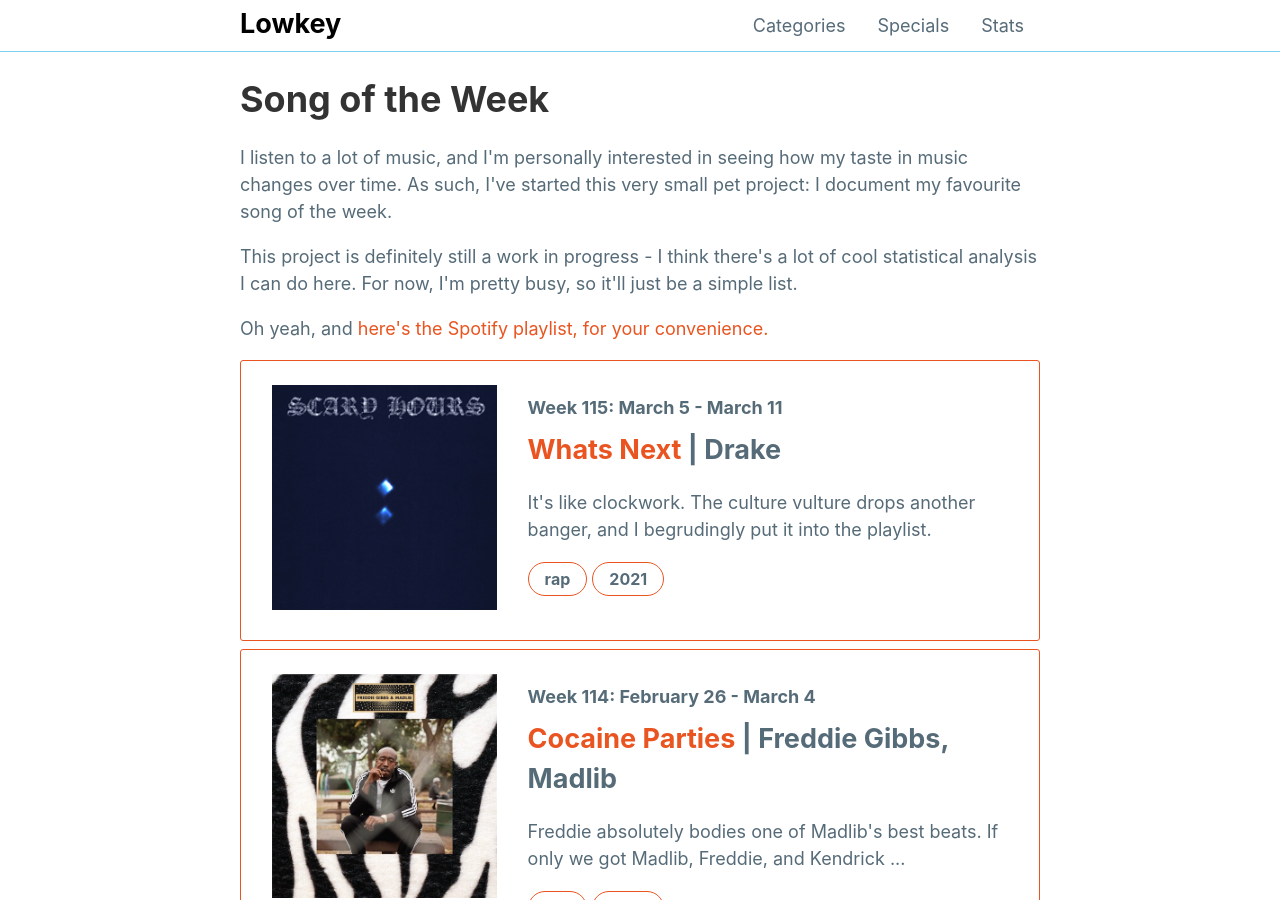
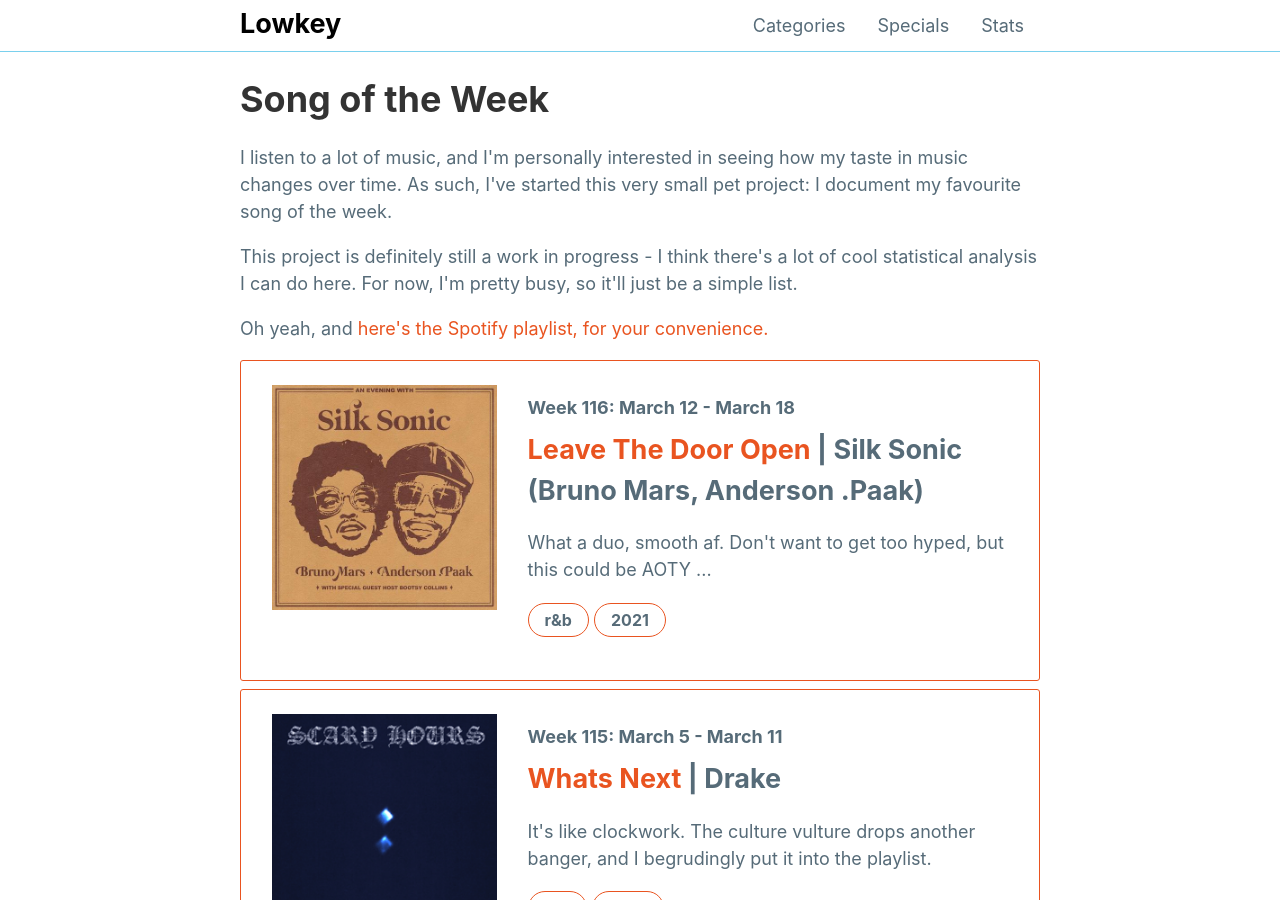
Before and after one commit to mattxwang/lowkey, a Jekyll site: the page built from stats/song-of-the-week.html, in a window 1280 px wide and 900 px high. Built offline with Jekyll 4.4.1, drawn with Linux system fonts in a browser that asks for light colours; comment, search, counter and statistics services are not loaded.

Commit message:
silk sonic

```diff
--- a/_data/sotw.yml
+++ b/_data/sotw.yml
@@ -1148,3 +1148,13 @@
   year: 2021
   blurb: >
     It's like clockwork. The culture vulture drops another banger, and I begrudingly put it into the playlist.
+week116:
+  week: "Week 116: March 12 - March 18"
+  title: "Leave The Door Open"
+  artist: "Silk Sonic (Bruno Mars, Anderson .Paak)"
+  album: "Leave The Door Open"
+  album_art: "silk-sonic.jpeg"
+  genre: "r&b"
+  year: 2021
+  blurb: >
+    What a duo, smooth af. Don't want to get too hyped, but this could be AOTY ...
```
Also changed, not shown: img/albums/silk-sonic.jpeg (added).
